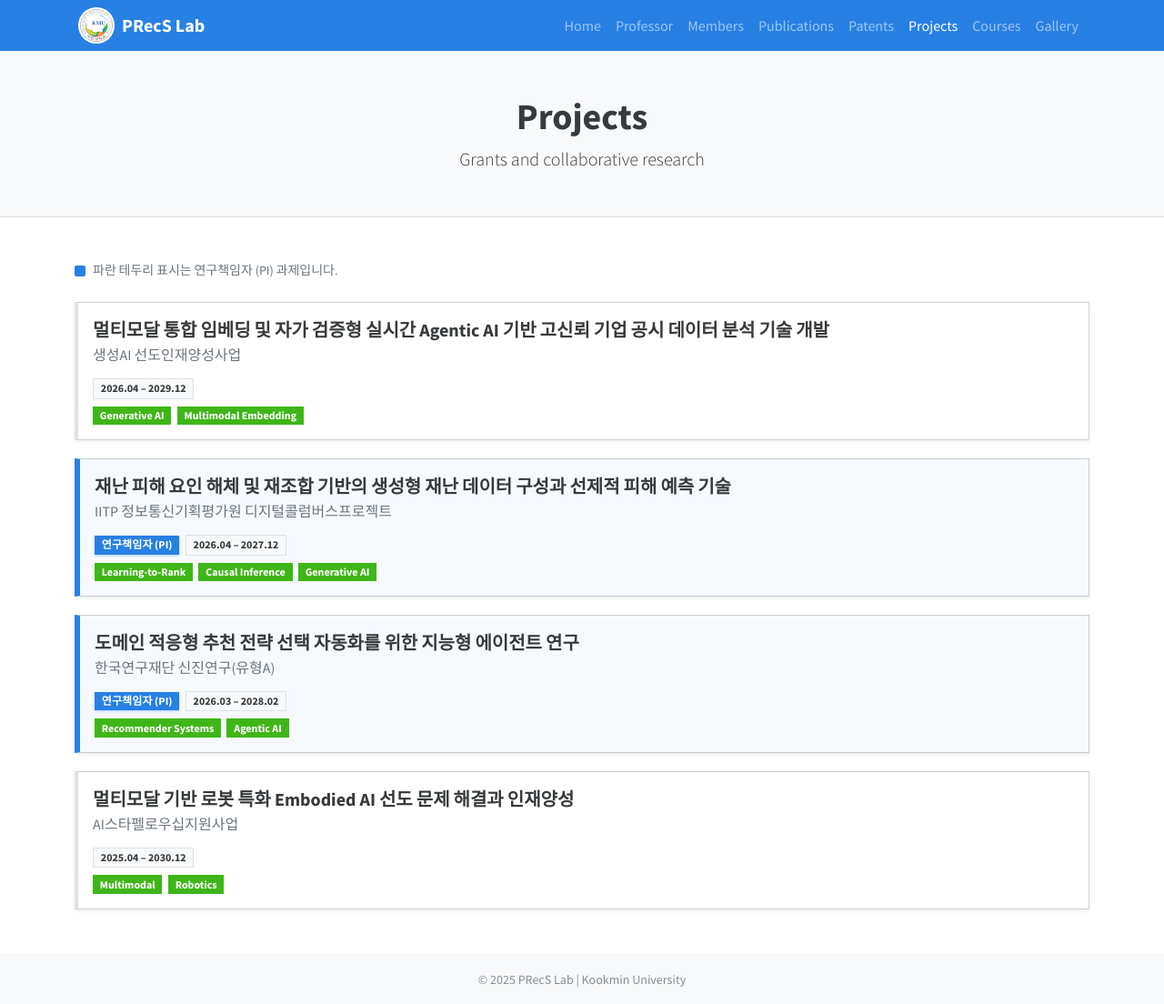
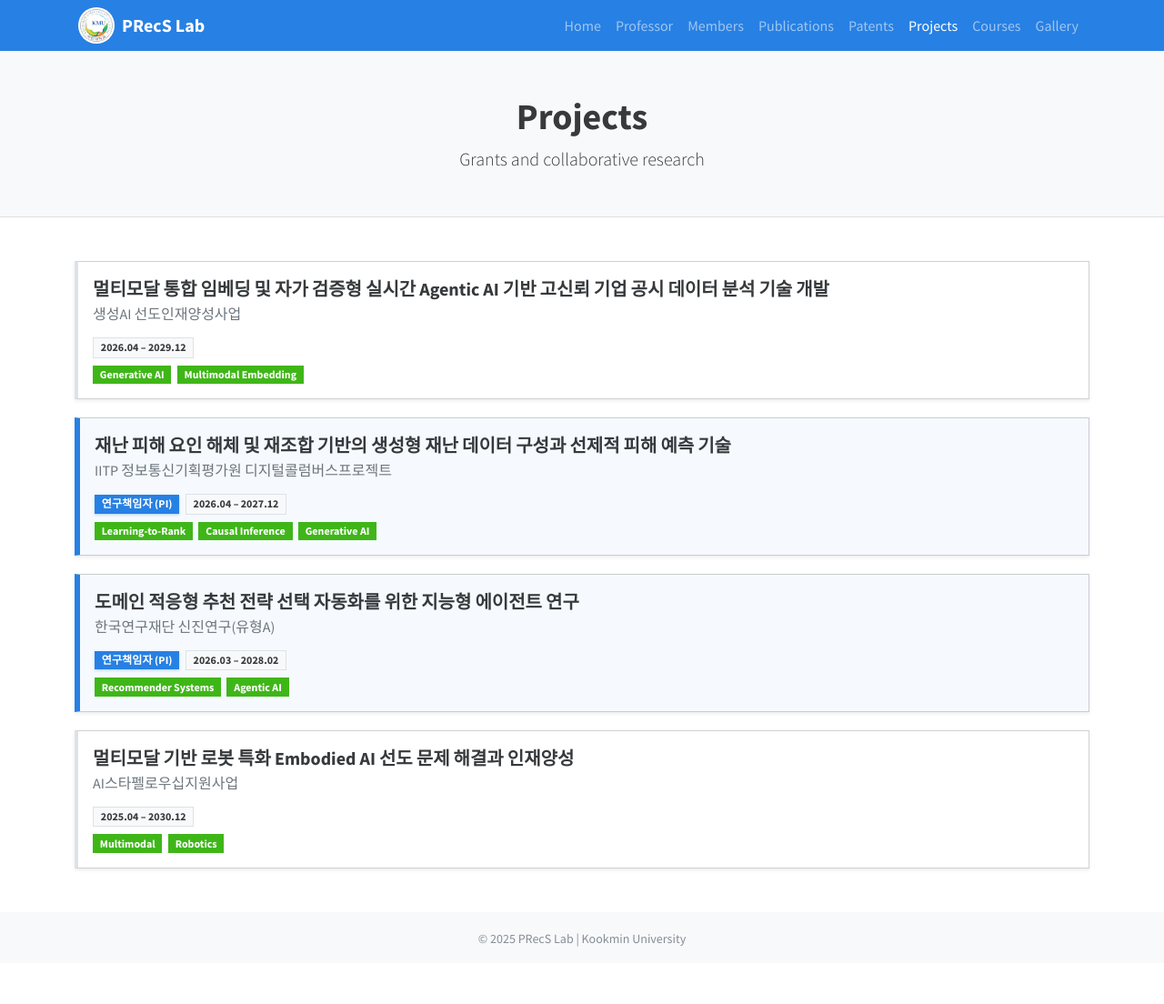
Before and after one commit to hongkyun-bae/hongkyun-bae.github.io, a Jekyll site: the page precs/projects.html, which Jekyll copies as it is, in a window 1280 px wide. Shown: the whole page at 91% size. Built offline with Jekyll 4.4.1, drawn with Linux system fonts in a browser that asks for light colours; nearby versions of some CDN libraries; after the commit the page ends 1059 px from its top, so only the background shows below that.

Commit message:
Update projects.html

```diff
--- a/precs/projects.html
+++ b/precs/projects.html
@@ -88,9 +88,8 @@
   </div>
 </header>
 
-<!-- Main : 프로젝트 목록이 여기에 자동으로 그려집니다 -->
+<!-- Main : 프로젝트 목록 -->
 <main class="container my-5">
-  <p class="legend mb-4"><span class="swatch"></span> 파란 테두리 표시는 연구책임자 (PI) 과제입니다.</p>
   <div id="projectRoot"></div>
 </main>
 
@@ -108,7 +107,6 @@
      - pi: true      → 카드 강조 + '연구책임자 (PI)' 배지
      - role: "공동연구원" 등 → 회색 역할 배지 (pi 가 아닐 때만 사용)
      - role, desc 는 선택 항목
-     ★ 각 속성 끝, 각 객체 끝의 쉼표(,)를 빠뜨리지 말 것
      =================================================================== -->
 <script>
   const PROJECTS = [
```
Also changed, not shown: other parts of precs/projects.html (+1 -1 lines).
